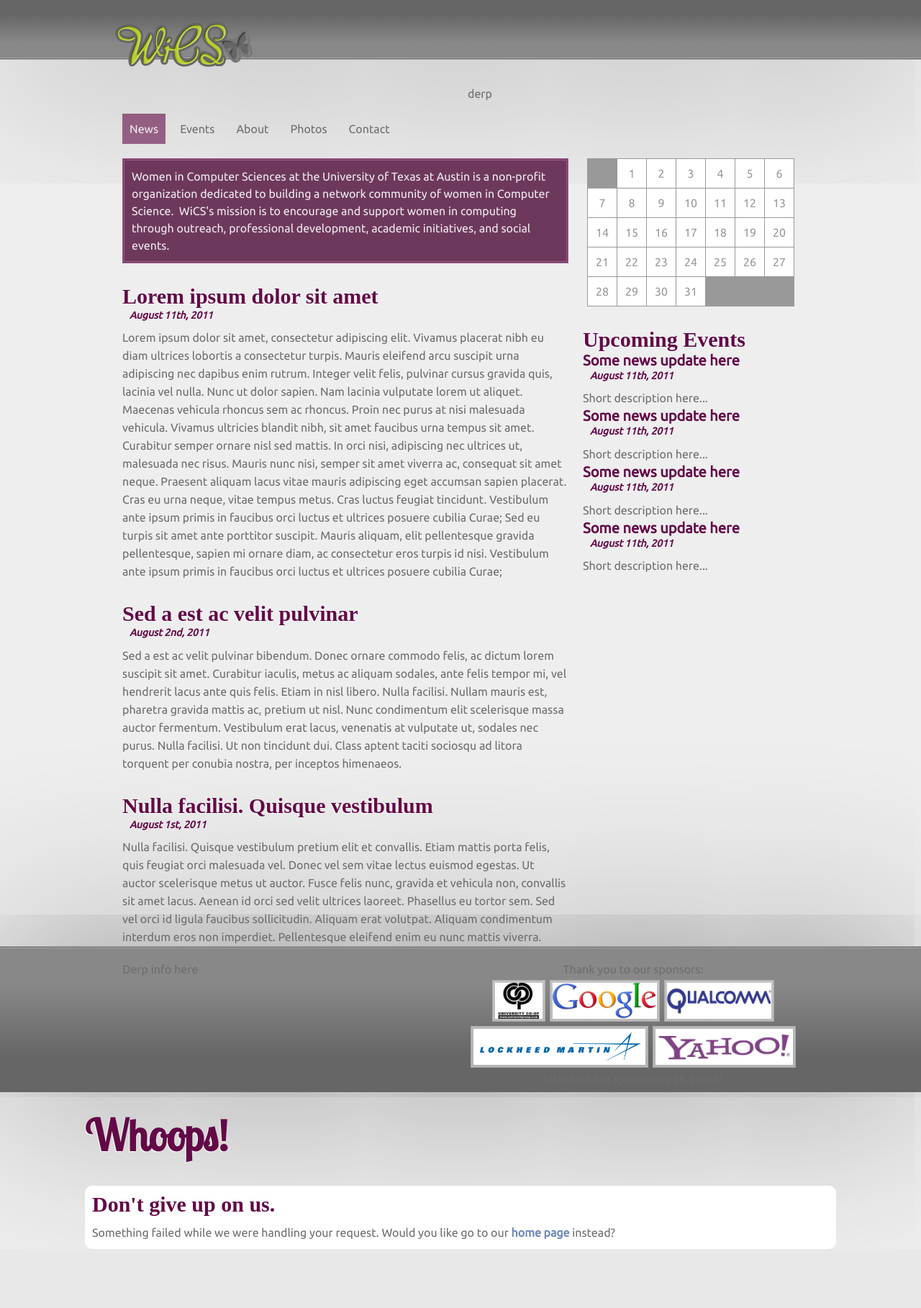
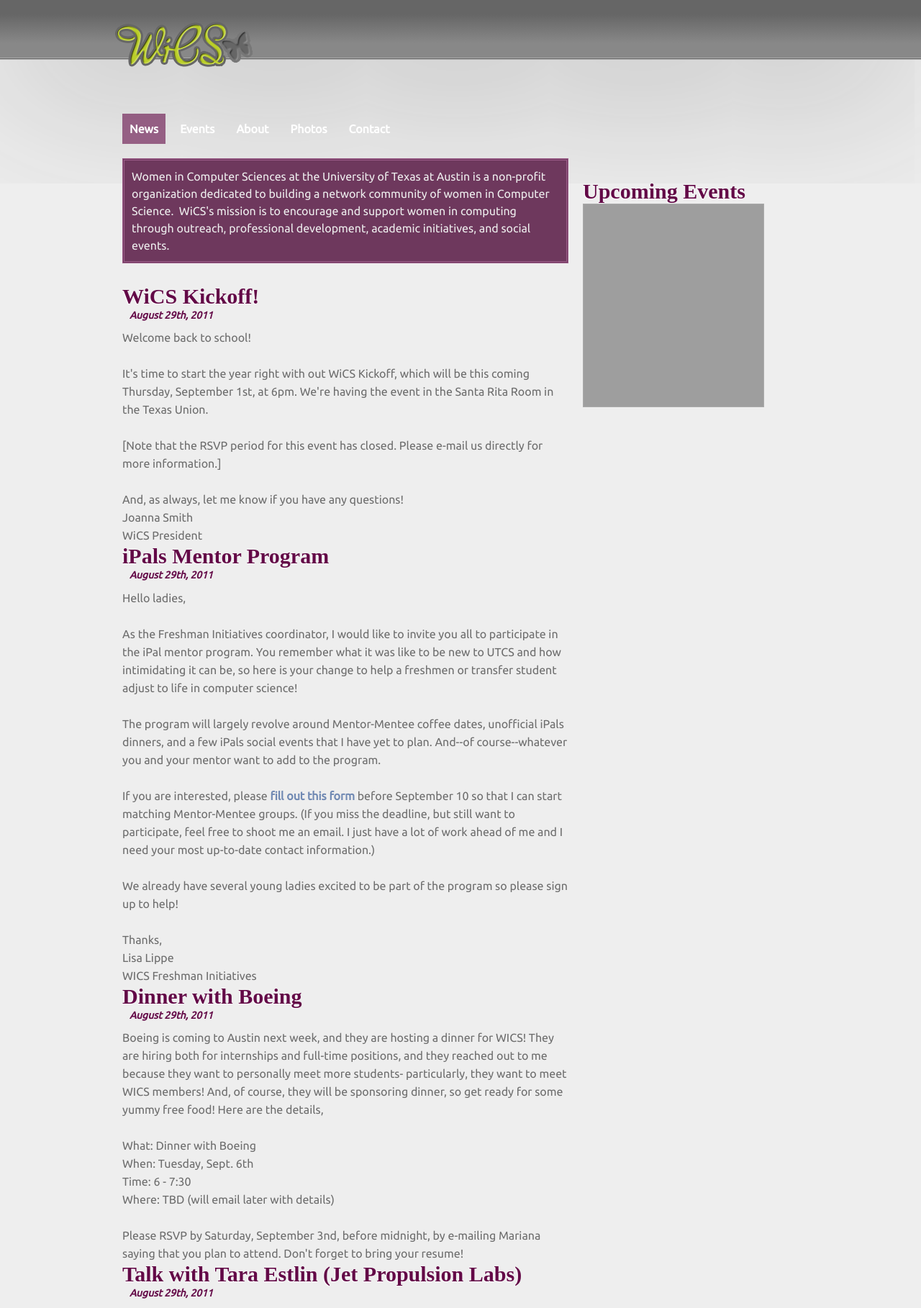
Before and after one commit to cschwendiman/wics, a PHP site: page / in a window 1280 px wide. Shown: the top 1818 px of the page at 72% size. Before the commit the page ends 1736 px from the top, so only its background shows below. Run offline with PHP 8.4, Linux system fonts and the light colour scheme; a map, chart or similar area stays blank; some libraries are stand-ins or nearby versions; some web fonts are replaced; grey boxes are pictures that could not be loaded.

Commit message:
add selected detection in topnav and edit layout components

```diff
--- a/application/composers.php
+++ b/application/composers.php
@@ -48,6 +48,7 @@
 		Asset::add('layout', 'css/core/layout/layout.css');
 
 		$view->partial('header', 'layout/header');
+		$view->header->partial('topnav', 'layout/topnav');
 		$view->partial('footer', 'layout/footer');
 
 		return $view;
--- a/application/routes.php
+++ b/application/routes.php
@@ -42,29 +42,44 @@
 		$view = View::of_layout();
 		$view->bind('content', View::make('core.index'));
 		$view->bind('nav', View::make('core.nav.index'));
+		$view->header->topnav->selected = substr($view->content->view, 5);
 		return $view;
 	}),
 
 	'GET /about' => array('name' => 'about', function()
 	{
-		echo 'DERP';
-		die;
-		return View::make('core.about');
+		$view = View::of_layout();
+		$view->bind('content', View::make('core.about'));
+		$view->bind('nav', View::make('core.nav.index'));
+		$view->header->topnav->selected = substr($view->content->view, 5);
+		return $view;
 	}),
 
 	'GET /contact' => array('name' => 'contact', function()
 	{
-		return View::make('core.contact');
+		$view = View::of_layout();
+		$view->bind('content', View::make('core.contact'));
+		$view->bind('nav', View::make('core.nav.index'));
+		$view->header->topnav->selected = substr($view->content->view, 5);
+		return $view;
 	}),
 
 	'GET /photos' => array('name' => 'photos', function()
 	{
-		return View::make('core.photos');
+		$view = View::of_layout();
+		$view->bind('content', View::make('core.photos'));
+		$view->bind('nav', View::make('core.nav.index'));
+		$view->header->topnav->selected = substr($view->content->view, 5);
+		return $view;
 	}),
 
 	'GET /events' => array('name' => 'events', function()
 	{
-		return View::make('core.events');
+		$view = View::of_layout();
+		$view->bind('content', View::make('core.events'));
+		$view->bind('nav', View::make('core.nav.index'));
+		$view->header->topnav->selected = substr($view->content->view, 5);
+		return $view;
 	})
 
 );
--- a/application/views/core/events.php
+++ b/application/views/core/events.php
@@ -0,0 +1,6 @@
+<div class="post">
+	<h2>WiCS Google Calendar</h2>
+	<p>
+<iframe src="https://www.google.com/calendar/b/0/embed?showTitle=0&amp;showNav=0&amp;showPrint=0&amp;showTabs=0&amp;showCalendars=0&amp;showTz=0&amp;height=450&amp;wkst=1&amp;bgcolor=%23FFFFFF&amp;src=rtsh97itkt43ii50vur9sd9f7k%40group.calendar.google.com&amp;color=%235229A3&amp;ctz=America%2FChicago" style=" border:solid 1px #777 " width="620" height="450" frameborder="0" scrolling="no"></iframe>
+	</p>
+</div>
--- a/application/views/core/index.php
+++ b/application/views/core/index.php
@@ -1,16 +1,101 @@
 <div id="about-box">Women in Computer Sciences at the University of Texas at Austin is a non-profit organization dedicated to building a network community of women in Computer Science.&nbsp;&nbsp;WiCS's mission is to encourage and support women in computing through outreach, professional development, academic initiatives, and social events.</div>
 <div class="post">
-<h2>Lorem ipsum dolor sit amet</h2>
-<h4>August 11th, 2011</h4>
-<p>Lorem ipsum dolor sit amet, consectetur adipiscing elit. Vivamus placerat nibh eu diam ultrices lobortis a consectetur turpis. Mauris eleifend arcu suscipit urna adipiscing nec dapibus enim rutrum. Integer velit felis, pulvinar cursus gravida quis, lacinia vel nulla. Nunc ut dolor sapien. Nam lacinia vulputate lorem ut aliquet. Maecenas vehicula rhoncus sem ac rhoncus. Proin nec purus at nisi malesuada vehicula. Vivamus ultricies blandit nibh, sit amet faucibus urna tempus sit amet. Curabitur semper ornare nisl sed mattis. In orci nisi, adipiscing nec ultrices ut, malesuada nec risus. Mauris nunc nisi, semper sit amet viverra ac, consequat sit amet neque. Praesent aliquam lacus vitae mauris adipiscing eget accumsan sapien placerat. Cras eu urna neque, vitae tempus metus. Cras luctus feugiat tincidunt. Vestibulum ante ipsum primis in faucibus orci luctus et ultrices posuere cubilia Curae; Sed eu turpis sit amet ante porttitor suscipit. Mauris aliquam, elit pellentesque gravida pellentesque, sapien mi ornare diam, ac consectetur eros turpis id nisi. Vestibulum ante ipsum primis in faucibus orci luctus et ultrices posuere cubilia Curae;</p>
+	<h2>
+		WiCS Kickoff!
+	</h2>
+	<h4>
+		August 29th, 2011
+	</h4>
+	<p>
+		Welcome back to school!
+		<br /><br />
+		It's time to start the year right with out WiCS Kickoff, which will be this coming Thursday, September 1st, at 6pm.  We're having the event in the Santa Rita Room in the Texas Union.
+		<br /><br />
+		[Note that the RSVP period for this event has closed. Please e-mail us directly for more information.]
+		<br /><br />
+		And, as always, let me know if you have any questions!<br />
+		Joanna Smith<br />
+		WiCS President
+	</p>
 </div>
+
 <div class="post">
-<h2>Sed a est ac velit pulvinar</h2>
-<h4>August 2nd, 2011</h4>
-<p>Sed a est ac velit pulvinar bibendum. Donec ornare commodo felis, ac dictum lorem suscipit sit amet. Curabitur iaculis, metus ac aliquam sodales, ante felis tempor mi, vel hendrerit lacus ante quis felis. Etiam in nisl libero. Nulla facilisi. Nullam mauris est, pharetra gravida mattis ac, pretium ut nisl. Nunc condimentum elit scelerisque massa auctor fermentum. Vestibulum erat lacus, venenatis at vulputate ut, sodales nec purus. Nulla facilisi. Ut non tincidunt dui. Class aptent taciti sociosqu ad litora torquent per conubia nostra, per inceptos himenaeos.</p>
+	<h2>
+		iPals Mentor Program
+	</h2>
+	<h4>
+		August 29th, 2011
+	</h4>
+	<p>
+		Hello ladies,
+		<br /><br />
+		As the Freshman Initiatives coordinator, I would like to invite you
+		all to participate in the iPal mentor program. You remember what it
+		was like to be new to UTCS and how intimidating it can be, so here is
+		your change to help a freshmen or transfer student adjust to life in
+		computer science!
+		<br /><br />
+		The program will largely revolve around Mentor-Mentee coffee dates,
+		unofficial iPals dinners, and a few iPals social events that I have
+		yet to plan.  And--of course--whatever you and your mentor want to add
+		to the program.
+		<br /><br />
+		If you are interested, please <a href="https://docs.google.com/spreadsheet/viewform?formkey=dDVHcmIxZW1vVThsenNQM3N1a2UyZmc6MQ">fill out this form</a> before September 10
+		so that I can start matching Mentor-Mentee groups.  (If you miss the
+		deadline, but still want to participate, feel free to shoot me an
+		email. I just have a lot of work ahead of me and I need your most
+		up-to-date contact information.)
+		<br /><br />
+		We already have several young ladies excited to be part of the program
+		so please sign up to help!
+		<br /><br />
+		Thanks,<br />
+		Lisa Lippe<br />
+		WICS Freshman Initiatives
+	</p>
 </div>
+
 <div class="post">
-<h2>Nulla facilisi. Quisque vestibulum</h2>
-<h4>August 1st, 2011</h4>
-<p>Nulla facilisi. Quisque vestibulum pretium elit et convallis. Etiam mattis porta felis, quis feugiat orci malesuada vel. Donec vel sem vitae lectus euismod egestas. Ut auctor scelerisque metus ut auctor. Fusce felis nunc, gravida et vehicula non, convallis sit amet lacus. Aenean id orci sed velit ultrices laoreet. Phasellus eu tortor sem. Sed vel orci id ligula faucibus sollicitudin. Aliquam erat volutpat. Aliquam condimentum interdum eros non imperdiet. Pellentesque eleifend enim eu nunc mattis viverra.</p>
+	<h2>
+		Dinner with Boeing
+	</h2>
+	<h4>
+		August 29th, 2011
+	</h4>
+	<p>
+		Boeing is coming to Austin next week, and they are hosting a dinner for WICS! They are hiring both for internships and full-time positions, and they reached out to me because they want to personally meet more students- particularly, they want to meet WICS members! And, of course, they will be sponsoring dinner, so get ready for some yummy free food!
+		Here are the details,
+		<br /><br />
+		What: Dinner with Boeing<br />
+		When: Tuesday, Sept. 6th<br />
+		Time: 6 - 7:30 <br />
+		Where: TBD (will email later with details)
+		<br /><br />
+		Please RSVP by Saturday, September 3nd, before midnight, by e-mailing Mariana saying that you plan to attend.
+		Don't forget to bring your resume!
+	</p>
 </div>
+
+<div class="post">
+	<h2>
+		Talk with Tara Estlin (Jet Propulsion Labs)
+	</h2>
+	<h4>
+		August 29th, 2011
+	</h4>
+	<p>
+		Welcome back for those of you returning to UT, and welcome to all new students! I am going to be corporate liaison this year again, which means I will be e-mailing you from time to time with events that different companies host with WICS.
+		<br /><br />
+		The first event will be happening THIS Wednesday, August 31st.
+		Dr. Tara Estlin (UT Alum), from Jet Propulsion Labs, will be talking to WiCS over lunch on Wednesday. She is a drover driver for the Mars Exploration Mission, project for which she won the Software of the Year award at NASA. If you're interested in learning more about her, here is a YouTube link where she talks about her project! She will talk about her project and her career, and it'll be interesting to hear what her experiences as a successful Computer Science female.
+		<br /><br />
+		Here are the details:<br />
+		What: Talk with Tara Estlin (Jet Propulsion Labs)<br />
+		When: Wednesday, August 31st<br />
+		Where: RLM 6.104<br />
+		Time: 12-1:30<br />
+		What else: Brown bag- this is a bring your own lunch event. We will have free cookies for you!
+		<br /><br />
+		Look forward to seeing you there!
+	</p>
+</div>
--- a/application/views/core/nav/index.php
+++ b/application/views/core/nav/index.php
@@ -1,30 +1,4 @@
-<?php
-$days = date("t");
-$month = date("m");
-$year = date("y");
-
-echo "<div class=\"calmonth\">";
-
-for($i = 1; $i <= $days; $i++){
-	$timestamp = mktime(0,0,0,$month,$i,$year);
-	$day_of_week = date("D", $timestamp);
-	$head = $i == 1 ? ' first' : '';
-	$tail = $i == $days ? ' last' : '';
-	echo "<div class=\"calday $day_of_week$head$tail\">$i</div>";
-
-}
-echo "</div>"
-?>
 <h2>Upcoming Events</h2>
-<h3>Some news update here</h3>
-<h4>August 11th, 2011</h4>
-<p>Short description here...</p>
-<h3>Some news update here</h3>
-<h4>August 11th, 2011</h4>
-<p>Short description here...</p>
-<h3>Some news update here</h3>
-<h4>August 11th, 2011</h4>
-<p>Short description here...</p>
-<h3>Some news update here</h3>
-<h4>August 11th, 2011</h4>
-<p>Short description here...</p>
+<div id="google-calendar" style="position:relative; overflow:hidden; display:block; width:250px; height:281px; border:1px solid #aaa;">
+<iframe src="https://www.google.com/calendar/b/0/embed?showTitle=0&amp;showNav=0&amp;showDate=0&amp;showPrint=0&amp;showTabs=0&amp;showCalendars=0&amp;showTz=0&amp;mode=AGENDA&amp;height=300&amp;wkst=1&amp;bgcolor=%23FFFFFF&amp;src=rtsh97itkt43ii50vur9sd9f7k%40group.calendar.google.com&amp;color=%235229A3&amp;ctz=America%2FChicago" style=" border-width:0; position:absolute; top:-9px; left:-8px" width="267" height="316" frameborder="0" scrolling="no"></iframe>
+</div>
--- a/application/views/layout/footer.php
+++ b/application/views/layout/footer.php
@@ -1,7 +1,7 @@
 		</div>
 		<div id="footer-container" class="container_12">
 			<div id="footer-info" class="grid_6">
-				Derp info here
+
 			</div>
 			<div id="footer-sponsors" class="grid_6">
 				Thank you to our sponsors:
--- a/application/views/layout/header.php
+++ b/application/views/layout/header.php
@@ -12,10 +12,10 @@
 				<img src="/img/layout/logo2.png">
 			</div>
 			<div id="nav" class="grid_6">
-				<?php echo View::make('layout.topnav')->get(); ?>
+				<?=$topnav; ?>
 			</div>
 			<div id="email-signup" class="grid_3">
-				derp
+
 			</div>
 		</div>
 		<div id="content-container" class="container_12">
--- a/application/views/layout/topnav.php
+++ b/application/views/layout/topnav.php
@@ -1,7 +1,7 @@
 <ul>
-	<li class="selected">News</li>
-	<li>Events</li>
-	<li>About</li>
-	<li>Photos</li>
-	<li>Contact</li>
+	<li<?=($selected=='index'?' class="selected"':'');?>><?=HTML::link_to_index('News');?></li>
+	<li<?=($selected=='events'?' class="selected"':'');?>><?=HTML::link_to_events('Events');?></li>
+	<li<?=($selected=='about'?' class="selected"':'');?>><?=HTML::link_to_about('About');?></li>
+	<li<?=($selected=='photos'?' class="selected"':'');?>><?=HTML::link_to_photos('Photos');?></li>
+	<li<?=($selected=='contact'?' class="selected"':'');?>><?=HTML::link_to_contact('Contact');?></li>
 </ul>
--- a/public/css/core/layout/layout.css
+++ b/public/css/core/layout/layout.css
@@ -9,6 +9,9 @@
 body {
 	margin: 0;
 	color: #444444;
+}
+br{
+	margin:10px;
 }
 #header-background {
 	position: absolute;
@@ -88,7 +91,11 @@
 	background: RGBA(237,142,47,.8);
 	color: #eee;
 }
-#content h3, #events h3 {
+#nav li a {
+	color: #fff;
+	text-decoration: none;
+}
+#content h2, #events h3 {
 	width: 100%;
 	margin: 0;
 }
```
Also changed, not shown: application/views/core/nav/newindex.php (added, +30 -0 lines).
